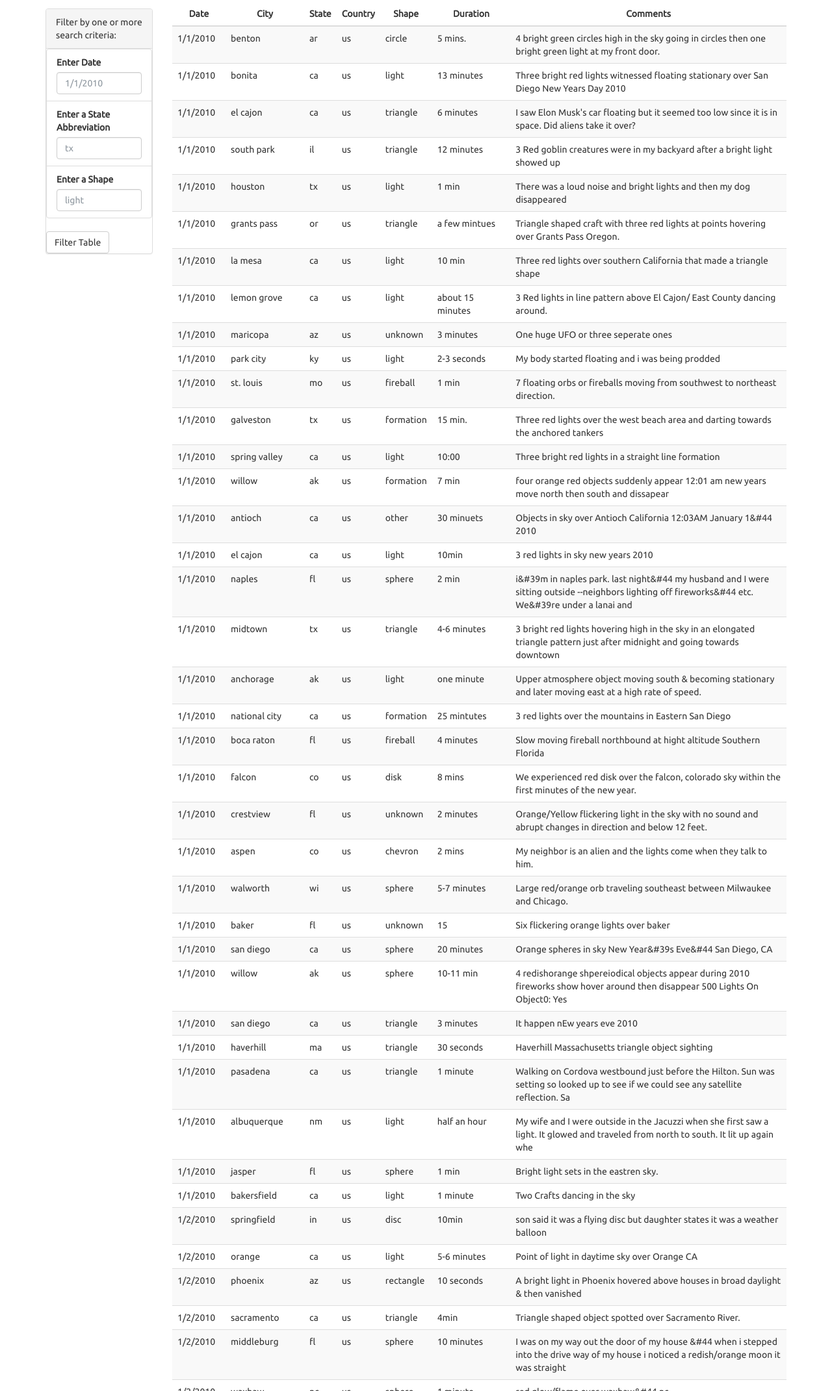
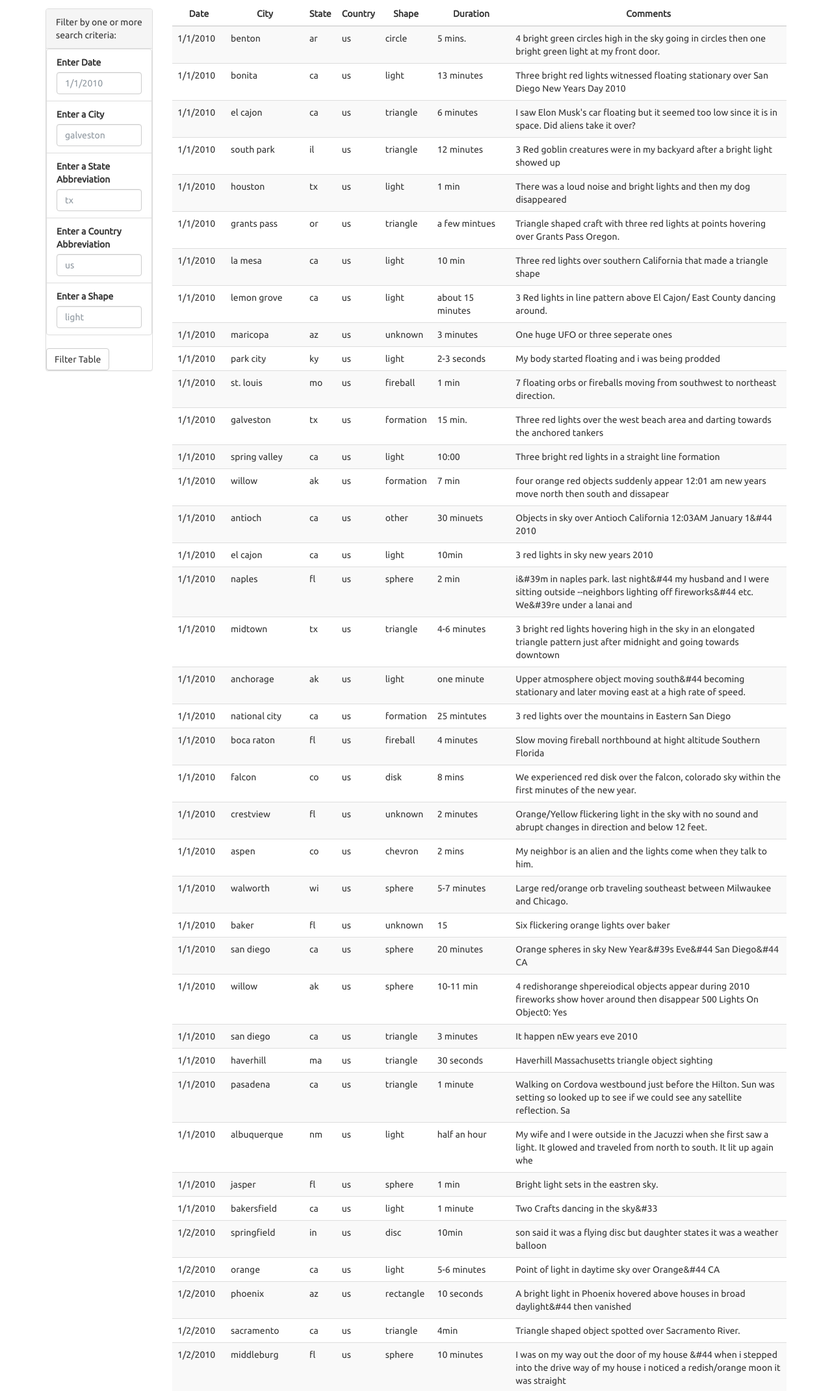
Before and after one commit to danawoodruff/javascript--Mars, a plain HTML site: page index.html in a window 1280 px wide. Shown: the part 659-2800 px from the top of the page at 65% size. Drawn offline with nearby package versions, Linux system fonts and the light colour scheme.

Commit message:
Add files via upload

```diff
--- a/index.html
+++ b/index.html
@@ -23,7 +23,7 @@
     </nav>
     <div class="hero text-center">
       <h1>UFO Sightings</h1>
-      <h2>I Want to Believe</h2>
+      <p>I Want to Believe</p>
     </div>
     <div class="container">
       <div class="row margin-top-50">
@@ -40,8 +40,16 @@
                         <input class="form-control" id="datetime" type="text" placeholder="1/1/2010">
                       </li>
                       <li class="filter list-group-item">
+                        <label for="state">Enter a City</label>
+                        <input class="form-control" id="city" type="text" placeholder="galveston">
+                      </li>
+                      <li class="filter list-group-item">
                         <label for="state">Enter a State Abbreviation</label>
                         <input class="form-control" id="state" type="text" placeholder="tx">
+                      </li>
+                      <li class="filter list-group-item">
+                        <label for="state">Enter a Country Abbreviation</label>
+                        <input class="form-control" id="country" type="text" placeholder="us">
                       </li>
                       <li class="filter list-group-item">
                         <label for="shape">Enter a Shape</label>
--- a/static/js/app.js
+++ b/static/js/app.js
@@ -1,11 +1,10 @@
-// Import the dataset from data.js into the table body
 
 let tbody = d3.select("tbody");
 
 // Check that data is being called
 console.log(data);
 
-// Append the records of data.js to table using arrow
+// Append the records of data.js to table
 data.forEach((record) => {
     let row = tbody.append("tr");
     Object.entries(record).forEach(([key, value]) => {
@@ -23,36 +22,42 @@ button.on("click", function () {
 
     // Declare variables for date, state, and shape
     let inputElement = d3.select("#datetime");
+    let inputElement4 = d3.select("#city");
     let inputElement2 = d3.select("#state");
+    let inputElement5 = d3.select("#country");
     let inputElement3 = d3.select("#shape");
 
-    // Get the value property of the user input for date, state, and shape
+    // Get the value property of the input date, state, and shape
     let inputValue = inputElement.property("value");
     let inputValue2 = inputElement2.property("value");
     let inputValue3 = inputElement3.property("value");
+    let inputValue4 = inputElement4.property("value");
+    let inputValue5 = inputElement5.property("value");
 
-    // console.log input value to check that data is being called
+    // console.log input value
     console.log(inputValue);
 
-    // Filter Data with datetime equal to input value and/or then filter by state and shape
+    // Filter Data with datetime equal to input value and then filter by state and shape, if input
     let filteredData = data.filter(sighting => {
     return (sighting.datetime === inputValue  || !inputValue) &&
+    (sighting.city === inputValue4 || !inputValue4) &&
     (sighting.state === inputValue2 || !inputValue2) &&
+    (sighting.country === inputValue5 || !inputValue5) &&
     (sighting.shape === inputValue3 || !inputValue3)
     });
 
     // Display filtered values
     filteredData.forEach(function (selections) {
 
-        // Append one table row `tr` for each UFO Sighting. Similar to intial row and data append but "longhand"
+        // Append one table row `tr` for each UFO Sighting object
         let row = tbody.append("tr");
 
-        // Use `Object.entries` to console.log each UFO Sighting value to cells
+        // Use `Object.entries` to console.log each UFO Sighting value
         Object.entries(selections).forEach(function ([key, value]) {
-            console.log(key, value); // This code can be deleted, only used to check data call
+            console.log(key, value); // This code can be deleted
 
             // Append a cell to the row for each value
-            let cell = row.append("td");
+            var cell = row.append("td");
             cell.text(value);
         });
     });
--- a/static/js/data.js
+++ b/static/js/data.js
@@ -167,7 +167,7 @@ var data = [{
     country: "us",
     shape: "light",
     durationMinutes: "one minute",
-    comments: "Upper atmosphere object moving south & becoming stationary and later moving east at a high rate of speed."
+    comments: "Upper atmosphere object moving south&#44 becoming stationary and later moving east at a high rate of speed."
   },
   {
     datetime: "1/1/2010",
@@ -239,7 +239,7 @@ var data = [{
     country: "us",
     shape: "sphere",
     durationMinutes: "20 minutes",
-    comments: "Orange spheres in sky New Year&#39s Eve&#44 San Diego, CA"
+    comments: "Orange spheres in sky New Year&#39s Eve&#44 San Diego&#44 CA"
   },
   {
     datetime: "1/1/2010",
@@ -302,7 +302,7 @@ var data = [{
     country: "us",
     shape: "light",
     durationMinutes: "1 minute",
-    comments: "Two Crafts dancing in the sky"
+    comments: "Two Crafts dancing in the sky&#33"
   },
   {
     datetime: "1/2/2010",
@@ -320,7 +320,7 @@ var data = [{
     country: "us",
     shape: "light",
     durationMinutes: "5-6 minutes",
-    comments: "Point of light in daytime sky over Orange CA"
+    comments: "Point of light in daytime sky over Orange&#44 CA"
   },
   {
     datetime: "1/2/2010",
@@ -329,7 +329,7 @@ var data = [{
     country: "us",
     shape: "rectangle",
     durationMinutes: "10 seconds",
-    comments: "A bright light in Phoenix hovered above houses in broad daylight & then vanished"
+    comments: "A bright light in Phoenix hovered above houses in broad daylight&#44 then vanished"
   },
   {
     datetime: "1/2/2010",
@@ -365,7 +365,7 @@ var data = [{
     country: "us",
     shape: "triangle",
     durationMinutes: "2 minutes",
-    comments: "Triangle shaped craft with orange-yellow lights that hovered very low near Redstone Arsenal in Madison Al"
+    comments: "Triangle shaped craft with orange-yellow lights that hovered very low near Redstone Arsenal in Madison&#44 Al"
   },
   {
     datetime: "1/2/2010",
@@ -374,7 +374,7 @@ var data = [{
     country: "us",
     shape: "cross",
     durationMinutes: "5 minutes",
-    comments: "extremely bright light over tree in loveland CO"
+    comments: "extremely bright light over tree in loveland&#44 CO"
   },
   {
     datetime: "1/2/2010",
@@ -582,15 +582,6 @@ var data = [{
     shape: "circle",
     durationMinutes: "1min",
     comments: "smoky light that zoomed to beach. landed in water. saw steam but nothing else"
-  },
-  {
-    datetime: "1/6/2010",
-    city: "bellville",
-    state: "tx",
-    country: "us",
-    shape: "disc",
-    durationMinutes: "3min",
-    comments: "really bright light and humming noise. Disappeared and our winery grape vines were flattened in a large circle"
   },
   {
     datetime: "1/7/2010",
```
